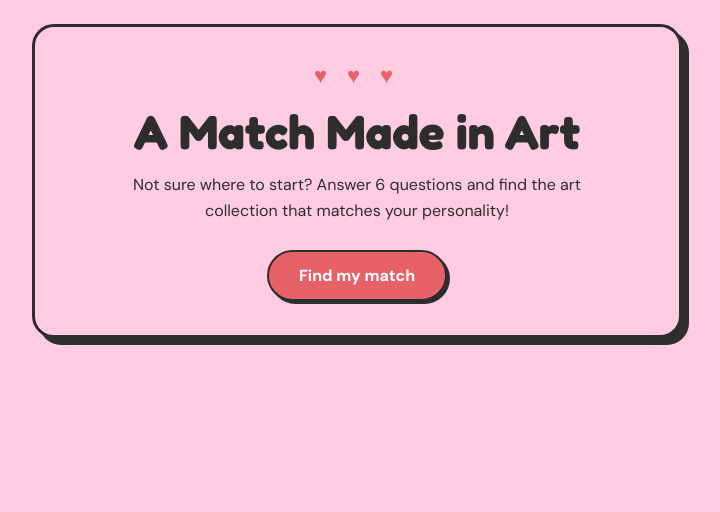
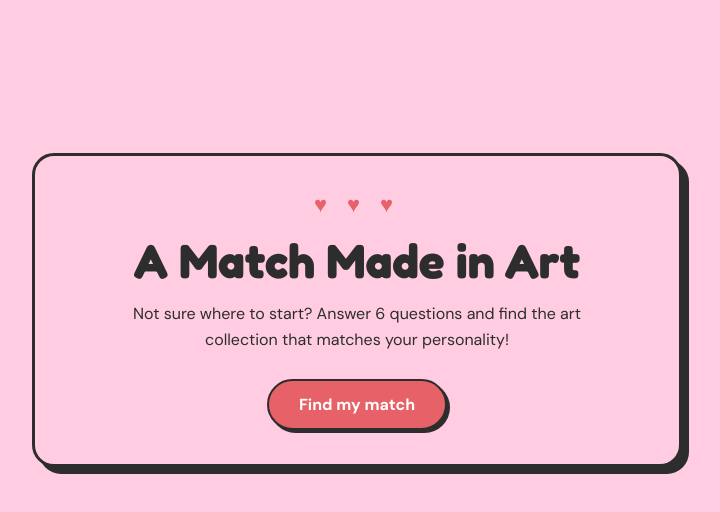
Before and after one commit to wowanotherartist/a-match-made-in-art, a plain HTML site: page index.html in a window 1280 px wide. Shown: the whole page, without its empty margins (283-1003 px from the left). Drawn offline with Linux system fonts and the light colour scheme.

Commit message:
Enhance body styles with flexbox and min-height
Updated body styles to include minimum height and flexbox alignment.

```diff
--- a/index.html
+++ b/index.html
@@ -25,10 +25,15 @@
   body {
   margin: 0;
   padding: 24px 16px;
+  min-height: 620px;
+  display: flex;
+  align-items: center;
+  justify-content: center;
   background: var(--pink);
   color: var(--charcoal);
   font-family: 'DM Sans', sans-serif;
 }
+
 
     button {
       font-family: inherit;
```
Lines whose indentation alone changed are shown as unchanged.
